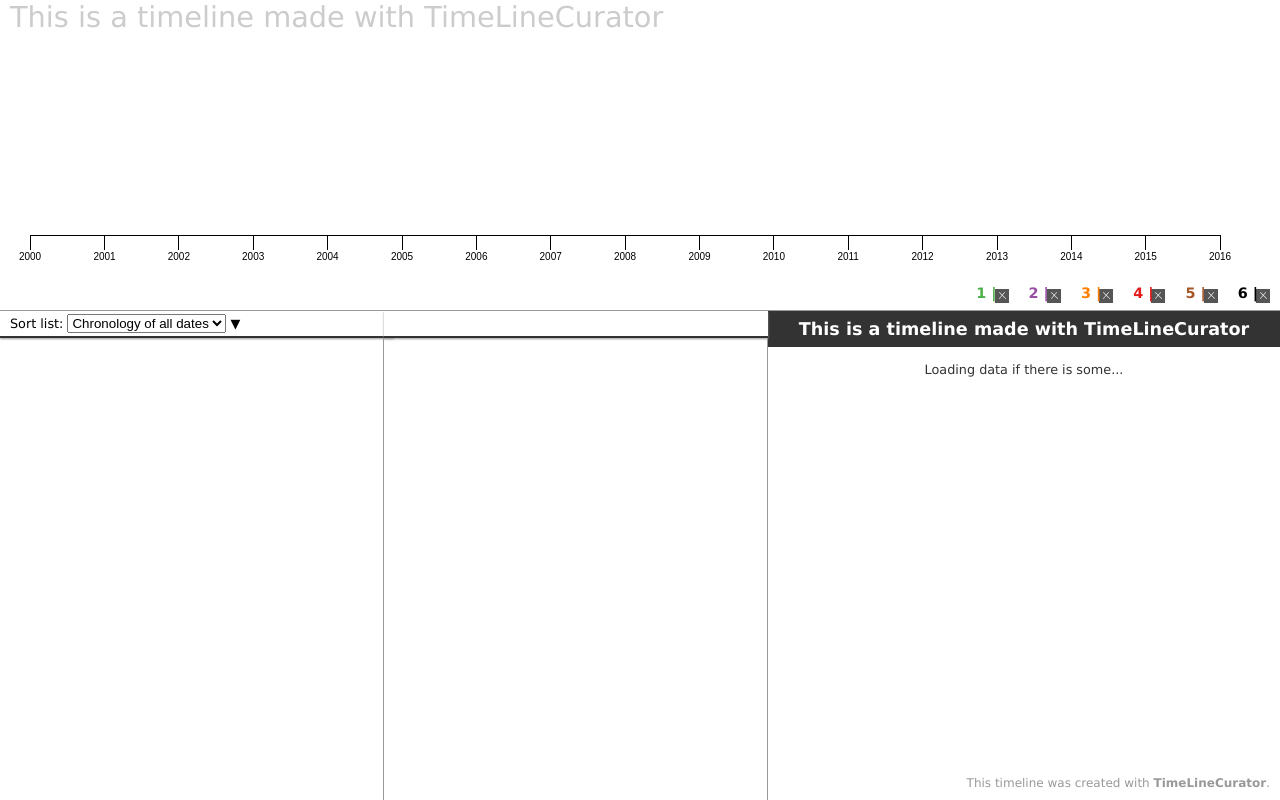
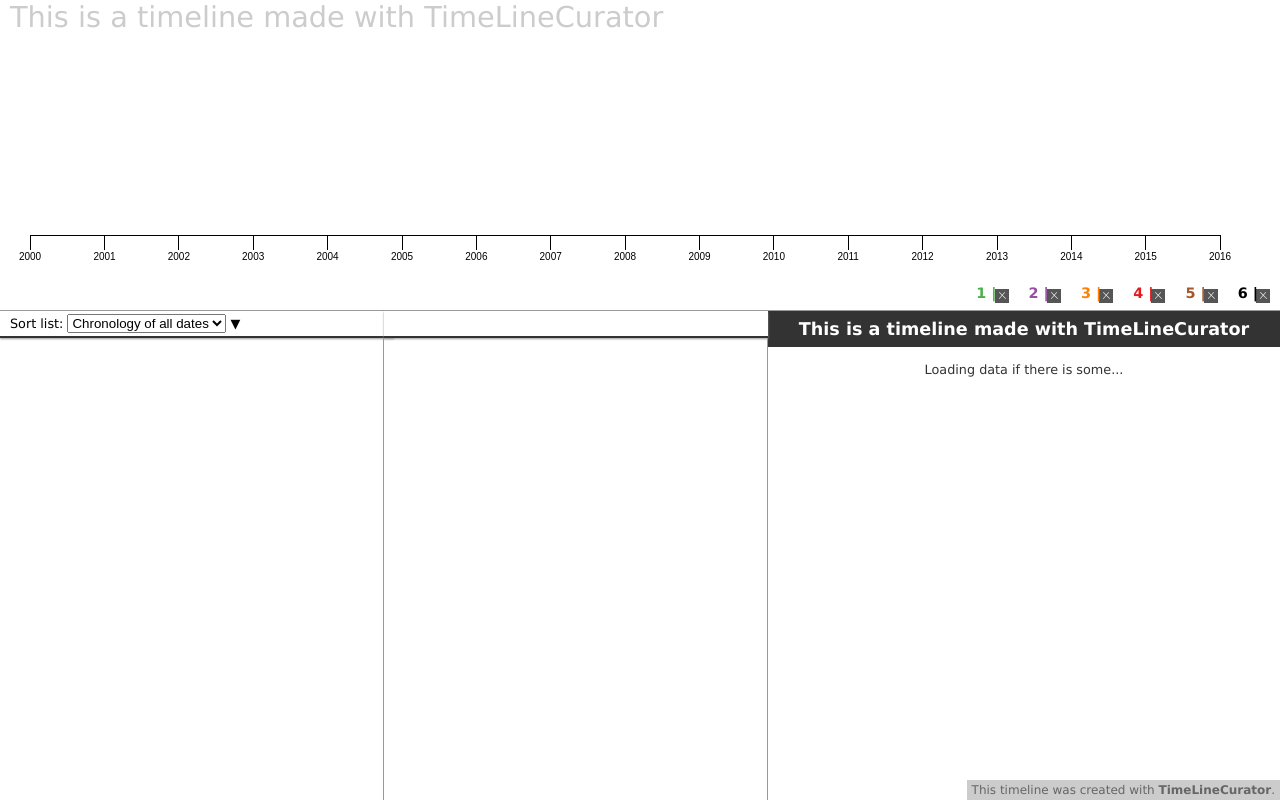
Before and after one commit to jo-fu/TLC-Export, a plain HTML site: page index.html in a window 1280 px wide. Drawn offline with Linux system fonts and the light colour scheme.

Commit message:
Make TLC Credit less obtrusive

```diff
--- a/css/style.scss
+++ b/css/style.scss
@@ -183,8 +183,8 @@ html, body{
     #prevDate{ background-position:left; left:0px; }
     #nextDate{ background-position:right; right:0px; }
   }
- #tlcCredit{ position:absolute; bottom:10px; right:10px; margin:0;
-    a{ text-decoration:none; color:#999; }
+ #tlcCredit{ position:absolute; bottom:0px; right:0px; margin:0; padding:3px 5px; background-color:rgba(0,0,0,.2);
+    a{ text-decoration:none; color:#666; }
   }
 }
 
```
Also changed, not shown: css/style.css, 1 other file.
